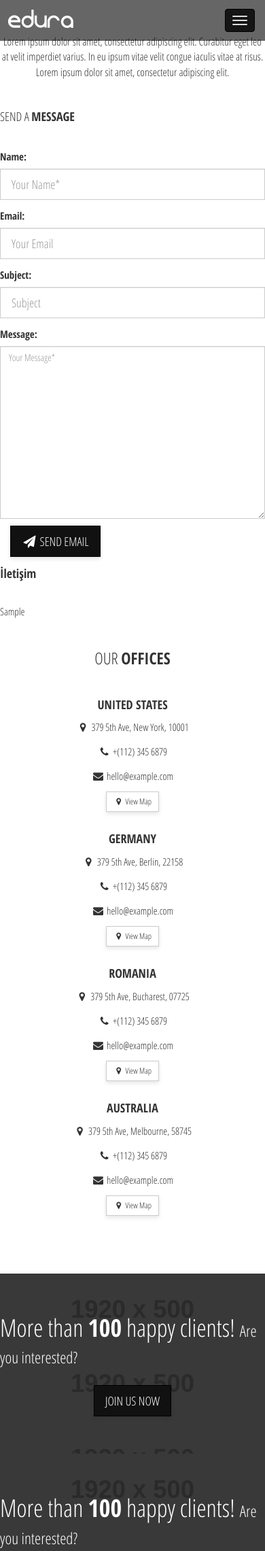
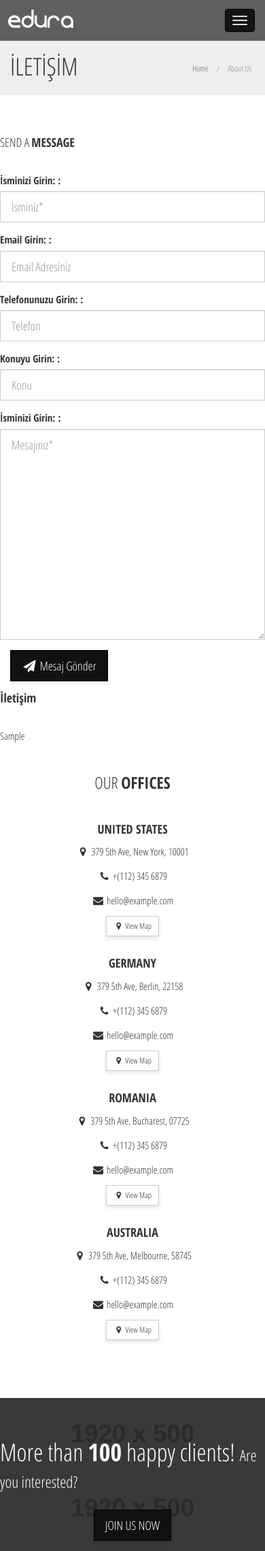
Before and after one commit to HalilSar/Ecommercepy2, a Django app: page /contact/ in a window 390 px wide; the page is wider, and only the part inside the window is pictured. Shown: the top 2281 px of that part at 68% size. Run offline with Django 3.2, Linux system fonts and the light colour scheme; tables that the repository leaves empty hold one stand-in row (values such as "Sample post"); grey boxes labelled with a size stand in for pictures from a placeholder-image service; some libraries are stand-ins or nearby versions; some web fonts are replaced.

Commit message:
template changes

```diff
--- a/home/models.py
+++ b/home/models.py
@@ -1,4 +1,5 @@
 from django.db import models
+from django import forms
 from ckeditor_uploader.fields import RichTextUploadingField
 # Create your models here.
 from django.forms import ModelForm, TextInput, Textarea
@@ -58,17 +59,14 @@ class ContactFormMessage(models.Model):
         return self.name
 
 class ContactForm(ModelForm):
+    name = forms.CharField(widget=forms.TextInput(attrs = {'class': 'form-control input-lg','placeholder':'İsminiz*'}),max_length=100,label= 'İsminizi Girin: :')
+    phone = forms.CharField(widget=forms.TextInput(attrs = {'class': 'form-control input-lg','placeholder':'Telefon'}),max_length=100,label= 'Telefonunuzu Girin: :')
+    subject = forms.CharField(widget=forms.TextInput(attrs = {'class': 'form-control input-lg','placeholder':'Konu'}),max_length=100,label= 'Konuyu Girin: :')
+    email = forms.CharField(widget=forms.TextInput(attrs = {'class': 'form-control input-lg','placeholder':'Email Adresiniz'}),max_length=100,label= 'Email Girin: :')
+    message = forms.CharField(widget=forms.Textarea(attrs = {'class': 'form-control input-lg','placeholder':'Mesajınız*','rows':'12'}),max_length=100,label= 'İsminizi Girin: :')
     class Meta:
         model = ContactFormMessage
-        fields = ['name', 'email', 'subject','message']
-        widgets = {
-            'name'   : TextInput(attrs={'class': 'form-control input-lg','placeholder':'Your Name*'}),
-            'surname'   : TextInput(attrs={'class': 'form-control input-lg','placeholder':'SurName*'}),
-            'phone'   : TextInput(attrs={'class': 'form-control input-lg','placeholder':'Your Phone'}),
-            'subject' : TextInput(attrs={'class': 'form-control input-lg','placeholder':'Subject'}),
-            'email'   : TextInput(attrs={'class': 'form-control input-lg','placeholder':'Your Email'}),
-            'message' : Textarea(attrs={'class': 'form-control','placeholder':'Your Message*','rows':'12'}),
-        }
+        fields = ['name', 'email','phone', 'subject','message']
 
 class UserProfile(models.Model):
     user = models.OneToOneField(User, on_delete=models.CASCADE)
--- a/templates/home/aboutus.html
+++ b/templates/home/aboutus.html
@@ -9,13 +9,13 @@
     <div class="container">
         <div class="row">
             <div class="col-xs-6">
-                <h1>About Us</h1>
+                <h1>Hakkımızda</h1>
             </div>
             <div class="col-xs-6 text-right breadcrumbs">
                 <ul class="list-inline list-unstyled">
-                    <li><a href="index-2.html">Home</a></li>
+                    <li><a href="/">Ana Sayfa</a></li>
                     <li>/</li>
-                    <li>About Us</li>
+                    <li><a href="{% url 'product' %}">Alış veriş</a></li>
                 </ul>
             </div>
         </div>
--- a/templates/home/contact.html
+++ b/templates/home/contact.html
@@ -1,16 +1,36 @@
 {%extends 'layout.html'%}
+{% block title %} İletişim {% endblock %}
+{% block description %} {{ settings.description }} {% endblock %}
+{% block keywords %} {{ settings.keywords }} {% endblock %}
+{% block favicon %}<link rel="shortcut icon" href="{{settings.icon.url}}"/>{% endblock %}
+{% block sidebar %} {% include 'home/slider.html' %} {% endblock %}
 {%load static%}
 {% block content %}
-
+<section id="title" class="container-fluid wow fadeInDown">
+    <div class="container">
+        <div class="row">
+            <div class="col-xs-6">
+                <h1>İLETİŞİM</h1>
+            </div>
+            <div class="col-xs-6 text-right breadcrumbs">
+                <ul class="list-inline list-unstyled">
+                    <li><a href="index-2.html">Home</a></li>
+                    <li>/</li>
+                    <li>About Us</li>
+                </ul>
+            </div>
+        </div>
+    </div>
+</section>
 <section id="content">
 
     <div class="container">
 
         <div class="row">
 
-            <div class="col-xs-12 text-center padding25">
-                <p class="lead">Lorem ipsum dolor sit amet, consectetur adipiscing elit. Curabitur eget leo at velit imperdiet varius. In eu ipsum vitae velit congue iaculis vitae at risus. Lorem ipsum dolor sit amet, consectetur adipiscing elit.</p>
-            </div>
+            <!-- <div class="col-xs-12 text-center padding25">
+
+            </div> -->
 
 
             <div class="col-md-6">
@@ -52,9 +72,22 @@
 
                 <form action="" method="post">
                     {% csrf_token %}
-                    {{ form.as_p }}
+                    {% for field in form %}
+                            <div class="form-group">
+
+                                {{ field.label_tag }}<br>
+                                {{ field }}
+                                {% if field.help_text %}
+                                        <small style="color: grey">{{ field.help_text }}</small>
+                                    {% endif %}
+                                    {% for error in field.errors %}
+                                        <p style="color: red">{{ error }}</p>
+                                    {% endfor %}
+
+                            </div>
+                    {%endfor%}
                     <div class="form-group col-xs-12 text-left">
-                        <button type="submit" class="btn btn-primary btn-lg"><i class="fa fa-send fa-fw"></i> SEND EMAIL</button>
+                        <button type="submit" class="btn btn-primary btn-lg"><i class="fa fa-send fa-fw"></i> Mesaj Gönder</button>
                     </div>
                 </form>
 
--- a/templates/home/login.html
+++ b/templates/home/login.html
@@ -1,6 +1,6 @@
 {%extends 'layout.html'%}
 {%load static%}
-{% block title %} {{ settings.title }}  Kayıt İşlemi{% endblock %}
+{% block title %} Giriş{% endblock %}
 {% block description %} {{ settings.description }} {% endblock %}
 {% block keywords %} {{ settings.keywords }} {% endblock %}
 {% block favicon %}<link rel="shortcut icon" href="{{settings.icon.url}}"/>{% endblock %}
--- a/templates/partials/_navbar.html
+++ b/templates/partials/_navbar.html
@@ -52,7 +52,7 @@
                         </li>
                         <li {% if 'register' in request.path %} class="nav-item active" {% else %} class="nav-item" {%endif %}>
 
-                            <a href="#" class="nav-link">Kayıt</a>
+                            <a href="{% url 'signup_view' %}" class="nav-link">Kayıt</a>
 
                         {% endif %}
                     </ul>
--- a/templates/product/index.html
+++ b/templates/product/index.html
@@ -55,7 +55,7 @@
                     {% load mptt_tags %}
                     <ul class="list-unstyled link-list">
                         {% recursetree categories %}
-                        <li><i class="fa fa-angle-right fa-fw" aria-hidden="true"></i> <a href="#">
+                        <li><i class="fa fa-angle-right fa-fw" aria-hidden="true"></i> <a href="/category/{{node.id}}/{{node.slug}}">
                                 {{ node.title }}<span class="pull-right">(5)</a></a>
                             {% if not node.is_leaf_node %}
                             <ul>
```
